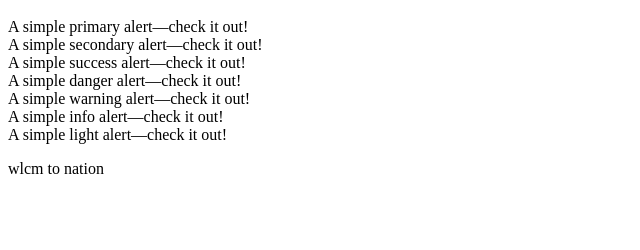
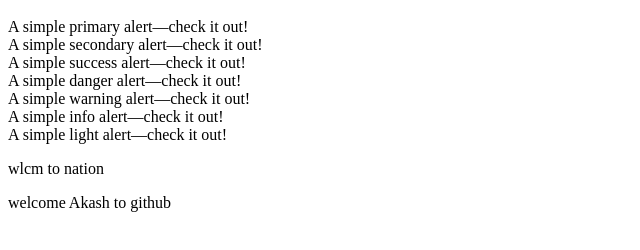
Before and after one commit to kartik27b/learninggitfromscratch, a plain HTML site: page index.html in a window 1280 px wide. Shown: the part 180-430 px from the top of the page, without its empty margins (0-640 px from the left). Drawn offline with Linux system fonts and the light colour scheme.

Commit message:
hello everyone

```diff
--- a/index.html
+++ b/index.html
@@ -27,5 +27,6 @@
   A simple light alert—check it out!
 </div>
 <p>wlcm to nation </p>
+<p>welcome Akash to github</p>
   </body>
 </html>
```
